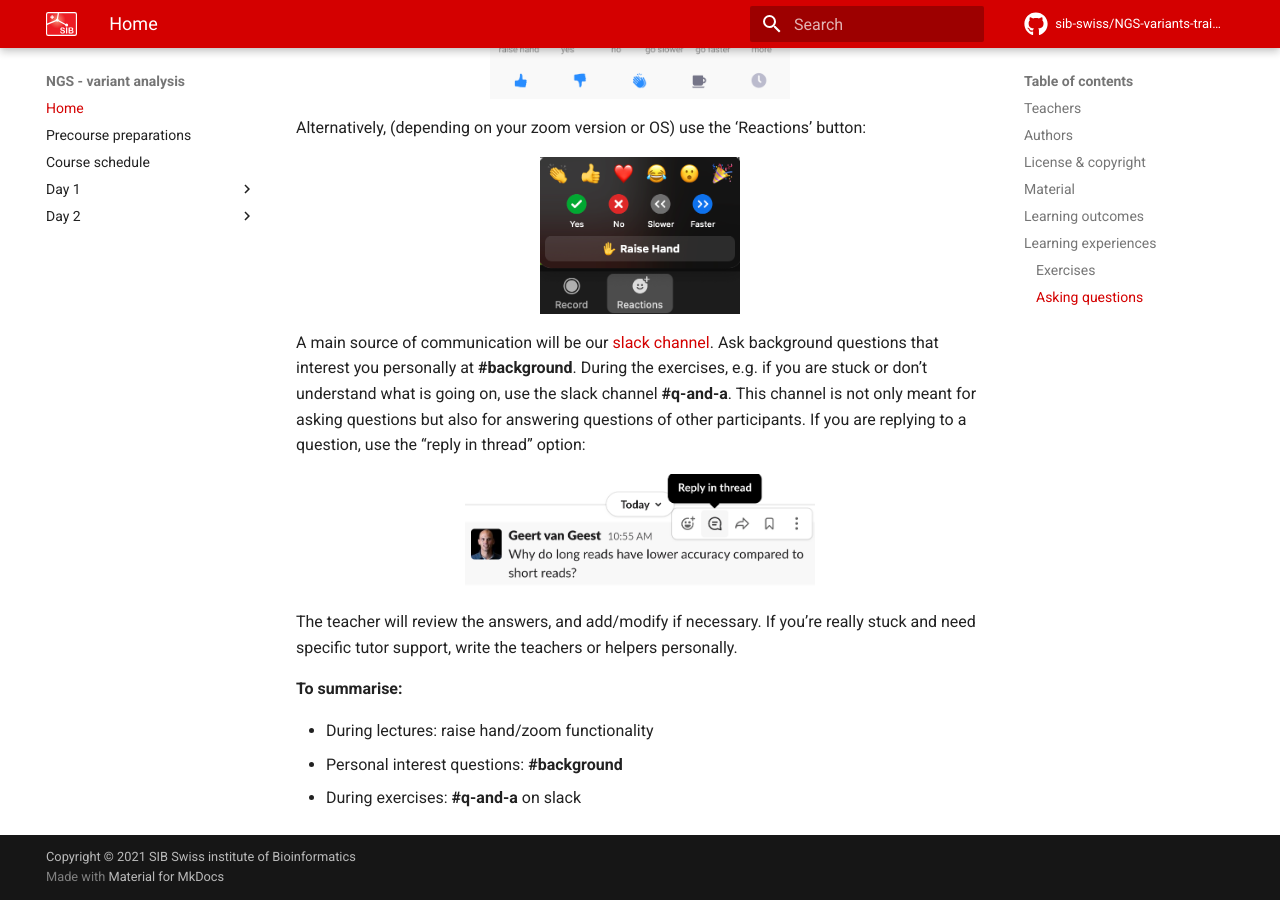
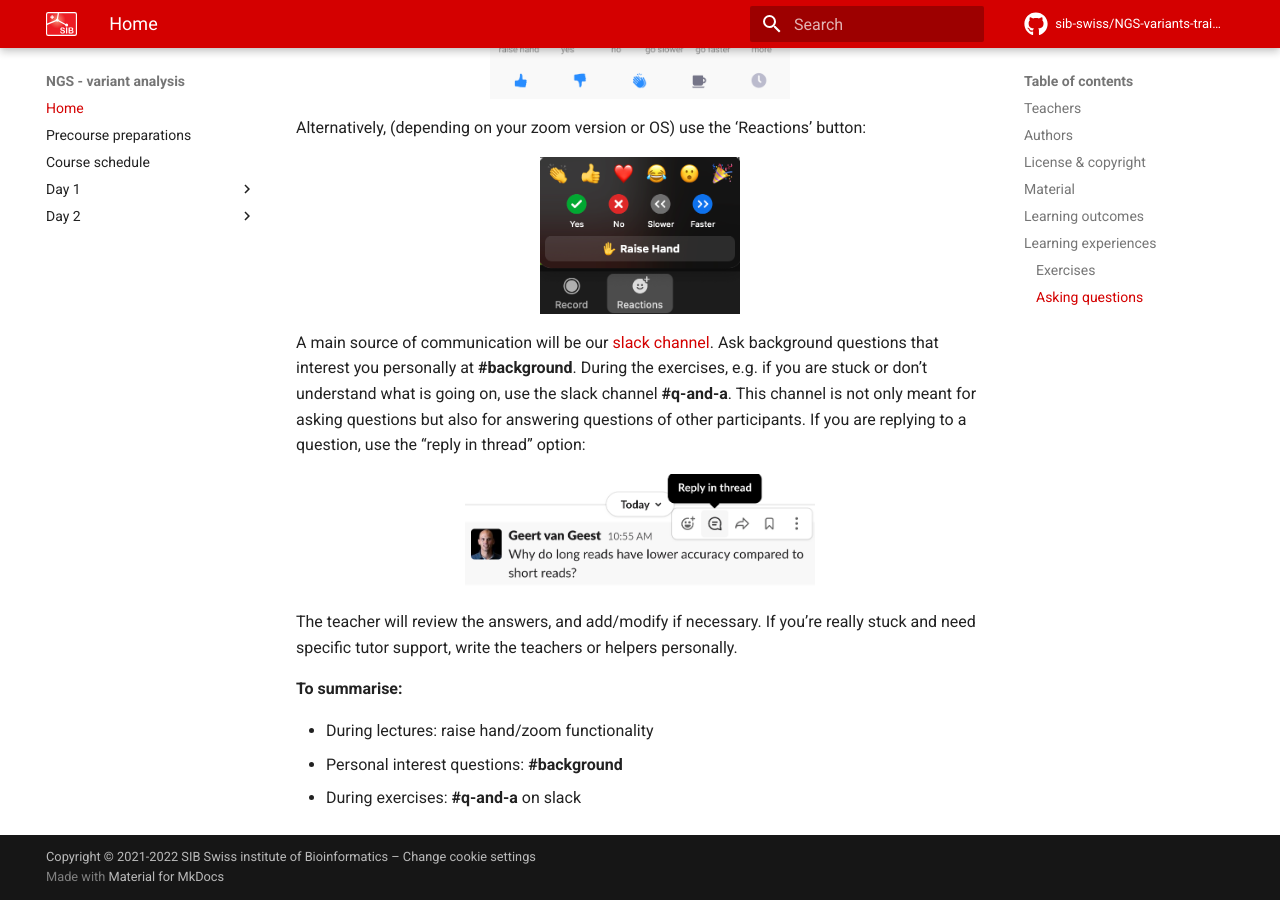
Before and after one commit to sib-swiss/NGS-variants-training, an MkDocs documentation site: the page built from docs/index.md, in a window 1280 px wide and 900 px high, scrolled down 1520 px. Built offline with MkDocs 1.6.1 and Material for MkDocs 9.7.7, drawn with Linux system fonts in a browser that asks for light colours; comment, search, counter and statistics services are not loaded; the version menu is left out; some of the changed lines change nothing that is shown.

Commit message:
adds cookie consent

```diff
--- a/mkdocs.yml
+++ b/mkdocs.yml
@@ -61,8 +61,17 @@
 extra:
   version:
     provider: mike
+  consent:
+    title: Cookie consent
+    description: >-
+      We use cookies to recognize your repeated visits and preferences, as well
+      as to measure the effectiveness of our documentation and whether users
+      find what they're searching for. With your consent, you're helping us to
+      make our documentation better.
 
-copyright: Copyright &copy; 2021 SIB Swiss institute of Bioinformatics
+copyright: >
+  Copyright &copy; 2021-2022 SIB Swiss institute of Bioinformatics –
+  <a href="#__consent">Change cookie settings</a>
 
 # google_analytics:
 #   - G-SK9D4D2P4M
```
